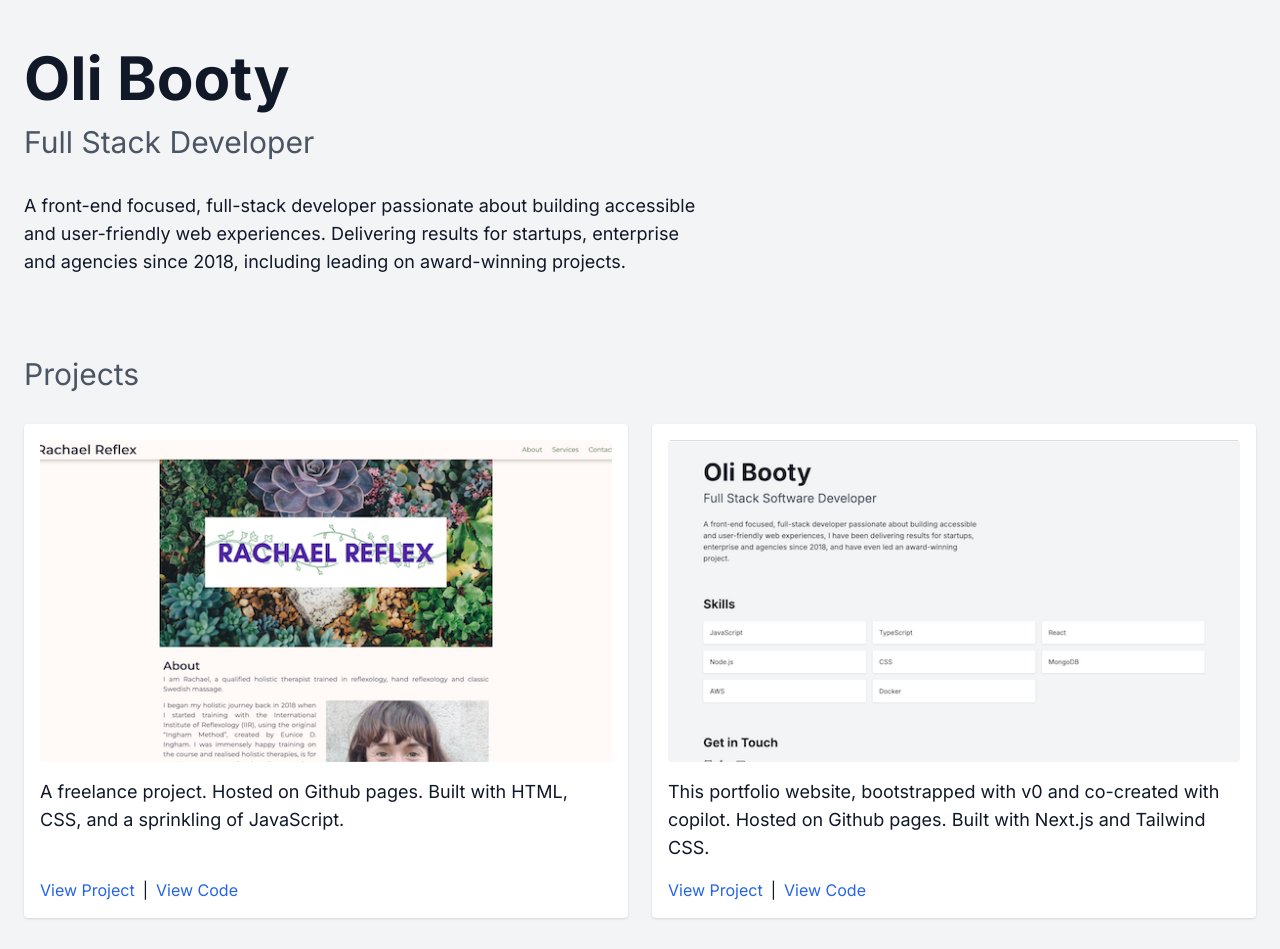
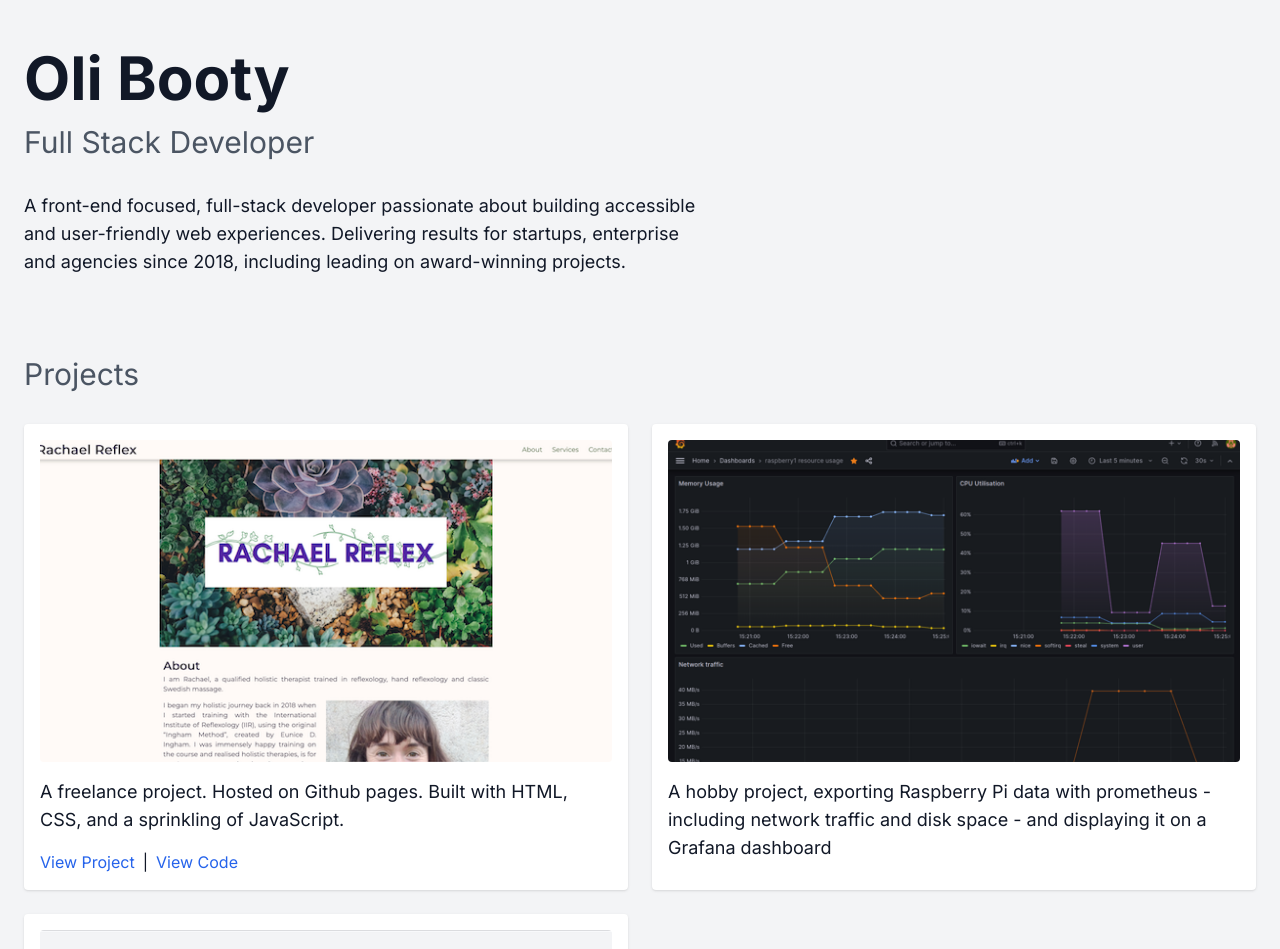
Before and after one commit to olibooty/next-portfolio, a Next.js app: page /portfolio/ in a window 1280 px wide. Shown: the top 949 px of the page. Built offline with nearby package versions, Linux system fonts and the light colour scheme.

Commit message:
Add new project

```diff
--- a/src/app/page.tsx
+++ b/src/app/page.tsx
@@ -31,6 +31,11 @@ const projects: Project[] = [
             "A freelance project. Hosted on Github pages. Built with HTML, CSS, and a sprinkling of JavaScript.",
         projectLink: "https://rachaelreflex.com",
         codeLink: "https://github.com/olibooty/rachael-reflex",
+    },
+    {
+        src: `${BASE_PATH}/Grafana_screenshot_s.png`,
+        alt: "Screenshot of Grafana dashboard showing analytics of Raspberry Pi",
+        description: "A hobby project, exporting Raspberry Pi data with prometheus - including network traffic and disk space - and displaying it on a Grafana dashboard",
     },
     {
         src: `${BASE_PATH}/portfolio_site_screenshot_s.png`,
```
